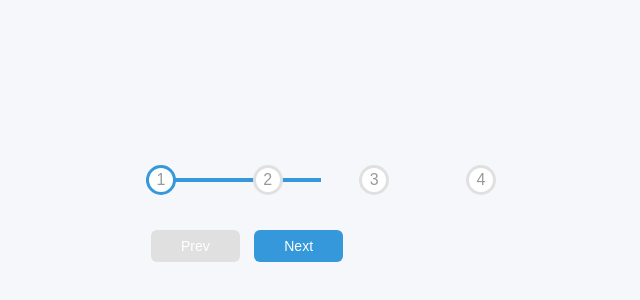
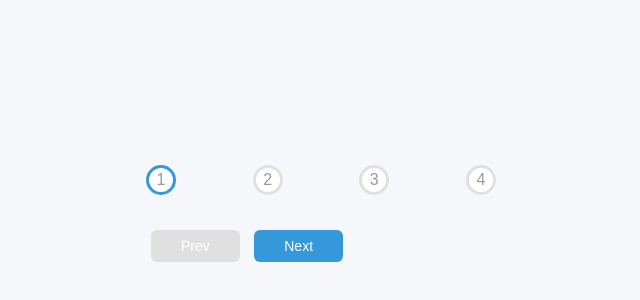
Before and after one commit to Larbearto/progress-steps, a plain HTML site: page index.html in a window 1280 px wide. Shown: the part 184-484 px from the top of the page, without its empty margins (319-959 px from the left). Drawn offline with Linux system fonts and the light colour scheme; a web font is replaced by a local one.

Commit message:
starting circle corrected & progress line fixed

```diff
--- a/style.css
+++ b/style.css
@@ -1,4 +1,4 @@
-@import url('https://fonts.googleapis.com/css?family=Muli&display=swap');
+@import url("https://fonts.googleapis.com/css?family=Muli&display=swap");
 
 :root {
   --line-border-fill: #3498db;
@@ -11,7 +11,7 @@
 
 body {
   background-color: #f6f7fb;
-	font-family: 'Muli', sans-serif;
+  font-family: "Muli", sans-serif;
   display: flex;
   align-items: center;
   justify-content: center;
@@ -34,7 +34,7 @@ body {
 }
 
 .progress-container::before {
-	content: '';
+  content: "";
   background-color: var(--line-border-empty);
   position: absolute;
   top: 50%;
@@ -52,7 +52,7 @@ body {
   left: 0;
   transform: translateY(-50%);
   height: 4px;
-	width: 50%;
+  width: 0%;
   z-index: -1;
   transition: 0.4s ease;
 }
```
Also changed, not shown: index.html (indentation only). Lines whose indentation alone changed are shown as unchanged.
